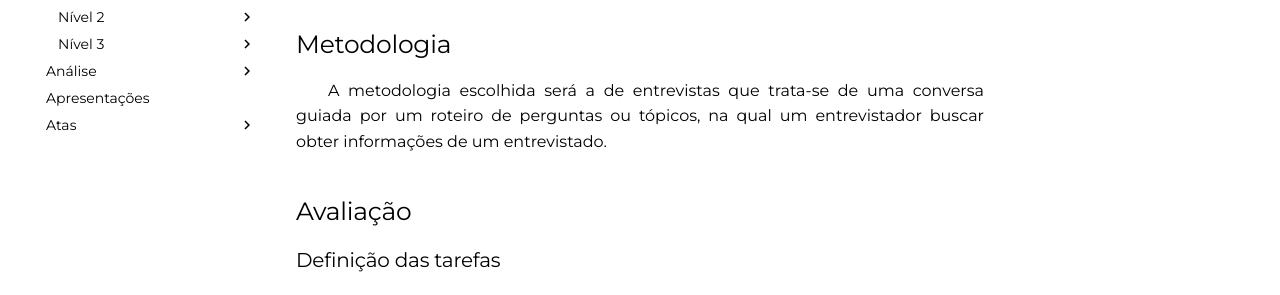
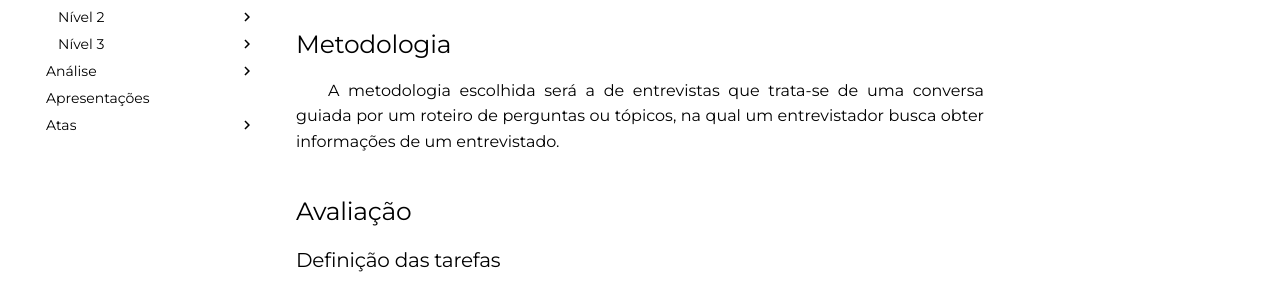
Before and after one commit to CarlosZoft/2020.2-Ingresso.eear, an MkDocs documentation site: the page built from docs/design-ava-dese/nivel-1/storyboards/plan-ava-storyboard.md, in a window 1280 px wide and 900 px high. Shown: the part 463-758 px from the top of the window. Built offline with MkDocs 1.6.1 and Material for MkDocs 9.7.7, drawn with Linux system fonts in a browser that asks for light colours; comment, search, counter and statistics services are not loaded.

Commit message:
(#59) Correção Plan Aval Storyboard

```diff
--- a/docs/design-ava-dese/nivel-1/storyboards/plan-ava-storyboard.md
+++ b/docs/design-ava-dese/nivel-1/storyboards/plan-ava-storyboard.md
@@ -1,11 +1,11 @@
 ## Introdução
-&emsp;&emsp;Os storyboards são um tipo de prototipação de baixa-fidelidade com a finalidade de facilitar a visualização de uma ideia que ainda será realizada. Para evitar erros, é necessário que os mesmos sejam avaliados e validados pela equipe de trabalho.<br>
+&emsp;&emsp;Os storyboards são um tipo de prototipação de baixa-fidelidade com a finalidade de facilitar a visualização de uma ideia que ainda será realizada. Para evitar erros, é necessário que os mesmos sejam avaliados e validados pela equipe de trabalho.
 
 ## Objetivo
 &emsp;&emsp; O objetivo deste documento é guiar o grupo na avaliação dos storyboards para que qualquer membro seja capaz de realizar a mesma de maneira eficaz.
 
 ## Metodologia
-&emsp;&emsp;A metodologia escolhida será a de entrevistas que trata-se de uma conversa guiada por um roteiro de perguntas ou tópicos, na qual um entrevistador buscar obter informações de um entrevistado.
+&emsp;&emsp;A metodologia escolhida será a de entrevistas que trata-se de uma conversa guiada por um roteiro de perguntas ou tópicos, na qual um entrevistador busca obter informações de um entrevistado.
 
 ## Avaliação
 
@@ -28,8 +28,7 @@
 &emsp;&emsp;Após a entrevista o avaliador deve escrever um breve relatório, identificando os problemas encontrados, sugestões de melhoria e outros aspectos relevantes.
 
 ## Conclusão
-
-Esse documento tem a finalidade de orientar o processo de avaliação do storyboard, porém pode sofrer modificações de acordo com as necessidades do avaliador.
+&emsp;&emsp;Esse documento tem a finalidade de orientar o processo de avaliação do storyboard, porém pode sofrer modificações de acordo com as necessidades do avaliador.
 
 ## Bibliografia
 > Barbosa, S. D. J.; Silva, B. S. da; Silveira, M. S.; Gasparini, I.; Darin, T.; Barbosa, G. D. J. (2021) *Interação Humano-Computador e Experiência do usuário.*
```
